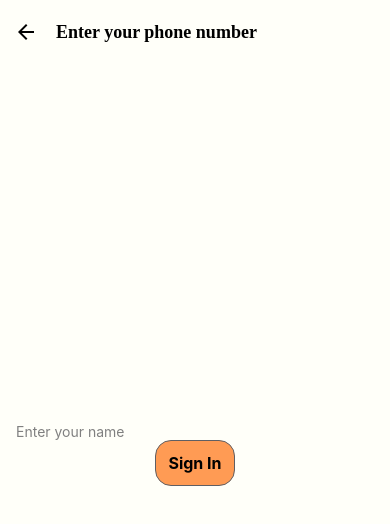
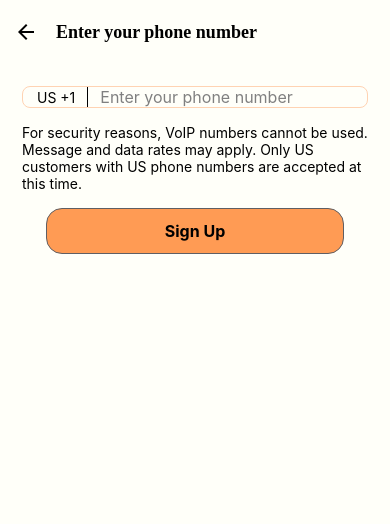
Before and after one commit to Ashutosh-Tiwari/react-native-expo-auth-demo, a React Native app: screen /SignUpNavigator in a window 390 px wide. Shown: the top 524 px of the page. Built offline with nearby package versions, Linux system fonts and the light colour scheme.

Commit message:
#feat: UI updates

```diff
--- a/src/components/CustomInput.tsx
+++ b/src/components/CustomInput.tsx
@@ -1,8 +1,8 @@
-// src/components/CustomInput.tsx
 import React from "react";
 import { TextInput, StyleSheet, TextInputProps } from "react-native";
 import { useTheme } from "@react-navigation/native";
 import DEFAULT_THEME from "constants/theme";
+import COLORS from "constants/color";
 
 const CustomInput: React.FC<TextInputProps> = (props) => {
   const { components } = useTheme() as typeof DEFAULT_THEME;
@@ -15,12 +15,11 @@ const CustomInput: React.FC<TextInputProps> = (props) => {
           backgroundColor: components.input.backgroundColor,
           color: components.input.textColor,
           borderColor: components.input.borderColor,
-          borderRadius: components.input.borderRadius,
           padding: components.input.padding,
         },
       ]}
-      placeholderTextColor={components.input.textColor}
       {...props}
+      placeholderTextColor={COLORS.input_placeholder_gray}
     />
   );
 };
@@ -29,6 +28,8 @@ const styles = StyleSheet.create({
   input: {
     borderWidth: 1,
     fontSize: 16,
+    width: "100%",
+    borderRadius: 14,
   },
 });
 
--- /dev/null
+++ b/src/components/PhoneNumberInput/index.tsx
@@ -0,0 +1,52 @@
+import React, { useMemo } from "react";
+import { TextInput, StyleSheet, Text, View } from "react-native";
+import { useTheme } from "@react-navigation/native";
+import DEFAULT_THEME from "constants/theme";
+import COLORS from "constants/color";
+import { MobileInputProps } from "./interface";
+
+const PhoneNumberInput: React.FC<MobileInputProps> = (props) => {
+  const theme = useTheme() as typeof DEFAULT_THEME;
+  const { components, colors } = theme;
+  const { error, helperText, style, code, ...inputProps } = props;
+
+  const styles = useMemo(() => {
+    return StyleSheet.create({
+      input: {
+        fontSize: 16,
+        textAlignVertical: "center",
+        color: components.input.textColor,
+        flexGrow: 1,
+      },
+      cotainer: {
+        borderWidth: 1,
+        borderColor: components.input.borderColor,
+        borderRadius: 8,
+        paddingHorizontal: 14,
+        flexDirection: "row",
+        alignItems: "center",
+        ...props.outerStyle,
+      },
+      divider: {
+        height: "100%",
+        width: 1,
+        marginHorizontal: 12,
+        backgroundColor: colors.text,
+      },
+    });
+  }, [components, props.error, props.outerStyle]);
+
+  return (
+    <View style={styles.cotainer}>
+      <Text>{code}</Text>
+      <View style={styles.divider} />
+      <TextInput
+        style={styles.input}
+        {...inputProps}
+        placeholderTextColor={COLORS.input_placeholder_gray}
+      />
+    </View>
+  );
+};
+
+export default PhoneNumberInput;
--- /dev/null
+++ b/src/components/PhoneNumberInput/interface.ts
@@ -0,0 +1,8 @@
+import { TextInputProps } from "react-native";
+
+export interface MobileInputProps extends TextInputProps {
+  error?: boolean;
+  helperText?: string;
+  code: string;
+  outerStyle?: {};
+}
--- /dev/null
+++ b/src/components/ScreenWrapper.tsx
@@ -0,0 +1,37 @@
+import COLORS from "constants/color";
+import { StatusBar, StatusBarStyle } from "expo-status-bar";
+import React from "react";
+import { StyleSheet, View, ViewStyle } from "react-native";
+
+interface ScreenWrapperProps {
+  children: React.ReactNode;
+  style?: ViewStyle;
+  barColor?: string;
+  barStyle?: StatusBarStyle | null | undefined;
+}
+
+const ScreenWrapper: React.FC<ScreenWrapperProps> = ({
+  children,
+  style,
+  barColor,
+  barStyle,
+}) => {
+  return (
+    <View style={[styles.container, style]}>
+      <StatusBar
+        style={barStyle || "auto"}
+        backgroundColor={barColor || COLORS.background}
+      />
+      {children}
+    </View>
+  );
+};
+
+const styles = StyleSheet.create({
+  container: {
+    flex: 1,
+    padding: 22,
+  },
+});
+
+export default ScreenWrapper;
--- a/src/constants/color.ts
+++ b/src/constants/color.ts
@@ -8,6 +8,7 @@ const COLORS = {
   gray: "#95a5a6",
   input_placeholder_gray: "#808080",
   border: "#605f63",
+  blue: "#3317d3",
 };
 
 export default COLORS;
--- a/src/constants/theme.ts
+++ b/src/constants/theme.ts
@@ -78,7 +78,7 @@ const DEFAULT_THEME: Theme & {
     },
     input: {
       backgroundColor: COLORS.white,
-      textColor: COLORS.input_placeholder_gray,
+      textColor: COLORS.black,
       borderColor: COLORS.primaryLight,
       borderRadius: 8,
       padding: 16,
--- a/src/screens/GetStartedScreen.tsx
+++ b/src/screens/GetStartedScreen.tsx
@@ -3,11 +3,11 @@ import { View, Text, StyleSheet } from "react-native";
 import { RootNavProps } from "../navigation/Routing/paramList";
 import { StatusBar } from "expo-status-bar";
 import CustomButton from "components/CustomButton";
+import ScreenWrapper from "components/ScreenWrapper";
 
 const GetStartedScreen = ({ navigation }: RootNavProps<"GetStarted">) => {
   return (
-    <View style={styles.container}>
-      <StatusBar style="auto" />
+    <ScreenWrapper style={styles.container}>
       <Text style={styles.textBold}>Get Started</Text>
       <Text style={styles.text}>
         By signing up or creating account, you agree to our terms and policies.
@@ -30,19 +30,19 @@ const GetStartedScreen = ({ navigation }: RootNavProps<"GetStarted">) => {
           }
         />
       </View>
-    </View>
+    </ScreenWrapper>
   );
 };
 
 const styles = StyleSheet.create({
   container: {
-    flex: 1,
     justifyContent: "space-evenly",
     alignItems: "center",
-    padding: 16,
   },
   buttonContainer: {
     gap: 18,
+    width: "100%",
+    paddingHorizontal: 24,
   },
   text: {
     fontSize: 16,
--- a/src/screens/SignUp/SignInPhoneNumberScreen.tsx
+++ /dev/null
@@ -1,30 +0,0 @@
-import React from "react";
-import { View, Text, StyleSheet } from "react-native";
-import { SignUpNavProps } from "../../navigation/SignUp/paramList";
-import CustomButton from "components/CustomButton";
-import CustomInput from "components/CustomInput";
-
-const SignUpPhoneNumberScreen = ({
-  navigation,
-}: SignUpNavProps<"SignUpPhoneNumberScreen">) => {
-  return (
-    <View style={styles.container}>
-      <CustomInput placeholder="Enter your name" style={{ width: "100%" }} />
-      <CustomButton
-        title="Sign In"
-        onPress={() => navigation.navigate("SignUpOTPVerificationScreen")}
-      />
-    </View>
-  );
-};
-
-const styles = StyleSheet.create({
-  container: {
-    flex: 1,
-    justifyContent: "center",
-    alignItems: "center",
-    padding: 16,
-  },
-});
-
-export default SignUpPhoneNumberScreen;
--- a/src/screens/SignUp/SignUpEmailScreen.tsx
+++ b/src/screens/SignUp/SignUpEmailScreen.tsx
@@ -1,3 +1,7 @@
+import CustomButton from "components/CustomButton";
+import CustomInput from "components/CustomInput";
+import ScreenWrapper from "components/ScreenWrapper";
+import COLORS from "constants/color";
 import { SignUpNavProps } from "navigation/SignUp/paramList";
 import React from "react";
 import { View, Text, TextInput, Button, StyleSheet } from "react-native";
@@ -13,38 +17,27 @@ const SignUpEmailScreen = ({
   };
 
   return (
-    <View style={styles.container}>
-      <Text style={styles.title}>Sign In</Text>
-      <TextInput
+    <ScreenWrapper>
+      <CustomInput
         style={styles.input}
-        placeholder="Email"
-        value={email}
-        onChangeText={setEmail}
-        keyboardType="email-address"
-        autoCapitalize="none"
+        placeholder="Enter your email"
+        keyboardType="numeric"
       />
-      <Button title="Sign In" onPress={handleSignIn} />
-    </View>
+      <CustomButton
+        title="Next"
+        style={styles.button}
+        onPress={() => navigation.navigate("SignUpEmailVerificationScreen")}
+      />
+    </ScreenWrapper>
   );
 };
 
 const styles = StyleSheet.create({
-  container: {
-    flex: 1,
-    justifyContent: "center",
-    padding: 16,
-  },
-  title: {
-    fontSize: 24,
-    marginBottom: 16,
-    textAlign: "center",
-  },
+  button: { marginHorizontal: 24, marginTop: 24 },
   input: {
-    height: 40,
-    borderColor: "gray",
-    borderWidth: 1,
-    marginBottom: 12,
-    paddingHorizontal: 8,
+    width: "100%",
+    borderBottomWidth: 1,
+    color: COLORS.black,
   },
 });
 
--- a/src/screens/SignUp/SignUpOTPVerificationScreen.tsx
+++ b/src/screens/SignUp/SignUpOTPVerificationScreen.tsx
@@ -1,45 +1,59 @@
 import React from "react";
-import { View, Text, TextInput, Button, StyleSheet } from "react-native";
+import {
+  View,
+  Text,
+  TextInput,
+  Button,
+  StyleSheet,
+  Linking,
+} from "react-native";
 import { SignUpNavProps } from "navigation/SignUp/paramList";
+import ScreenWrapper from "components/ScreenWrapper";
+import CustomButton from "components/CustomButton";
+import CustomInput from "components/CustomInput";
+import COLORS from "constants/color";
 
 const SignUpOTPVerificationScreen = ({
   navigation,
   route,
 }: SignUpNavProps<"SignUpOTPVerificationScreen">) => {
   return (
-    <View style={styles.container}>
-      <Text style={styles.title}>OTP Verification</Text>
-      <TextInput
+    <ScreenWrapper style={styles.container}>
+      <CustomInput
         style={styles.input}
-        placeholder="Enter OTP"
+        placeholder="Enter your code"
         keyboardType="numeric"
       />
-      <Button
-        title="Verify OTP"
+      <Text>
+        We will text you a code to verify you're really you. Message and rates
+        may apply.
+      </Text>
+      <Text
+        style={styles.hyperlink}
+        onPress={() => Linking.openURL("http://google.com")}
+      >
+        What happens if my number changes?
+      </Text>
+      <CustomButton
+        title="Next"
+        style={styles.button}
         onPress={() => navigation.navigate("SignUpEmailScreen")}
       />
-    </View>
+    </ScreenWrapper>
   );
 };
 
 const styles = StyleSheet.create({
   container: {
-    flex: 1,
-    justifyContent: "center",
-    alignItems: "center",
-    padding: 16,
-  },
-  title: {
-    fontSize: 24,
-    marginBottom: 16,
+    rowGap: 16,
   },
   input: {
     width: "100%",
-    padding: 8,
-    borderWidth: 1,
-    borderColor: "#ccc",
-    marginBottom: 16,
+    borderBottomWidth: 1,
+    color: COLORS.black,
   },
+  button: { marginHorizontal: 24, marginTop: 24 },
+  hyperlink: { color: COLORS.blue, textDecorationLine: "underline" },
 });
 
 export default SignUpOTPVerificationScreen;
--- /dev/null
+++ b/src/screens/SignUp/SignUpPhoneNumberScreen.tsx
@@ -0,0 +1,39 @@
+import React from "react";
+import { Text, StyleSheet } from "react-native";
+import { SignUpNavProps } from "../../navigation/SignUp/paramList";
+import CustomButton from "components/CustomButton";
+import ScreenWrapper from "components/ScreenWrapper";
+import PhoneNumberInput from "components/PhoneNumberInput";
+
+const SignUpPhoneNumberScreen = ({
+  navigation,
+}: SignUpNavProps<"SignUpPhoneNumberScreen">) => {
+  return (
+    <ScreenWrapper style={styles.container}>
+      <PhoneNumberInput
+        placeholder="Enter your phone number"
+        code="US +1"
+        keyboardType="number-pad"
+      />
+      <Text>
+        For security reasons, VoIP numbers cannot be used. Message and data
+        rates may apply. Only US customers with US phone numbers are accepted at
+        this time.
+      </Text>
+
+      <CustomButton
+        title="Sign Up"
+        style={{ marginHorizontal: 24 }}
+        onPress={() => navigation.navigate("SignUpOTPVerificationScreen")}
+      />
+    </ScreenWrapper>
+  );
+};
+
+const styles = StyleSheet.create({
+  container: {
+    rowGap: 16,
+  },
+});
+
+export default SignUpPhoneNumberScreen;
```
Also changed, not shown: src/navigation/SignUp/index.tsx (+9 -3 lines).
